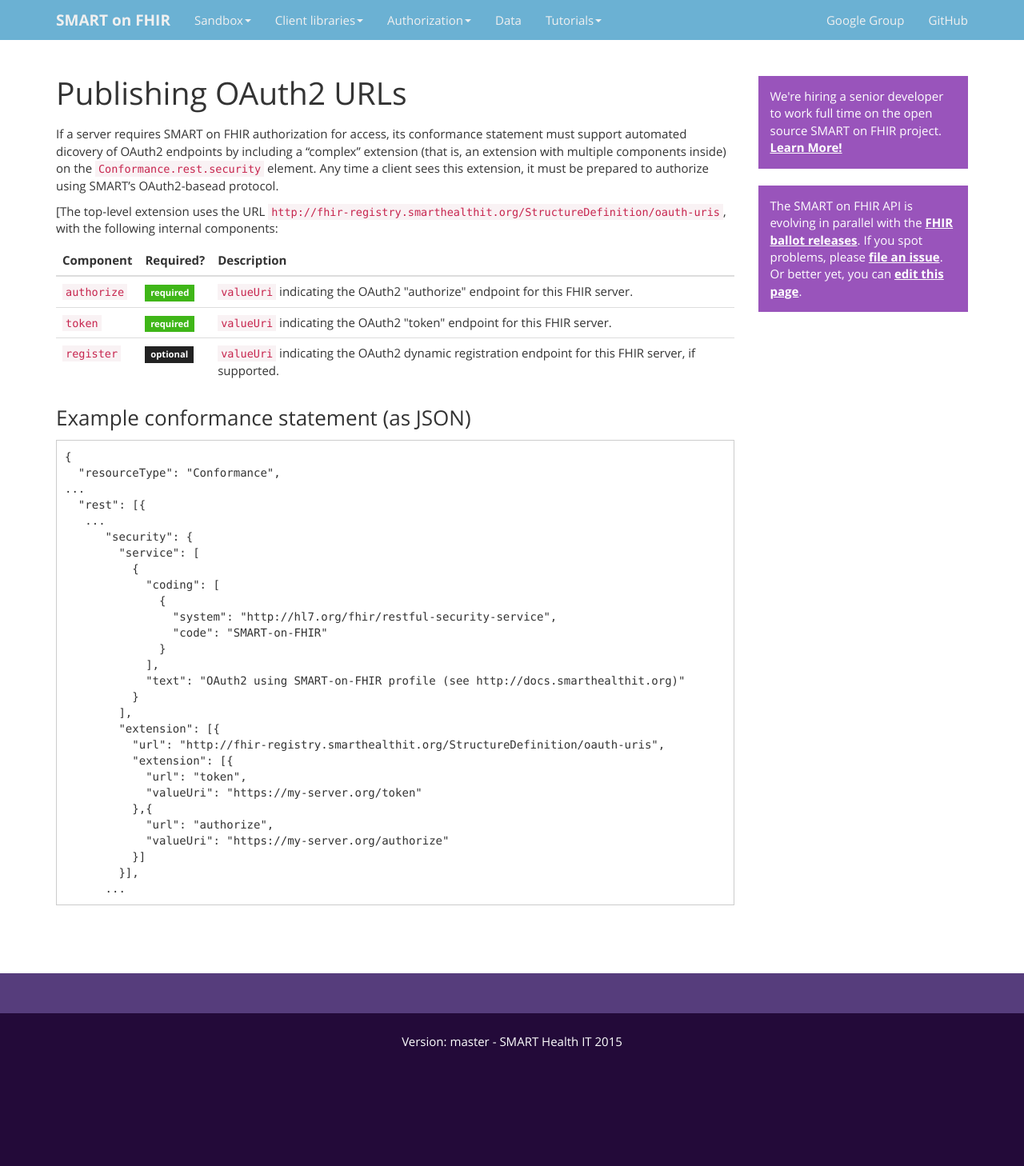
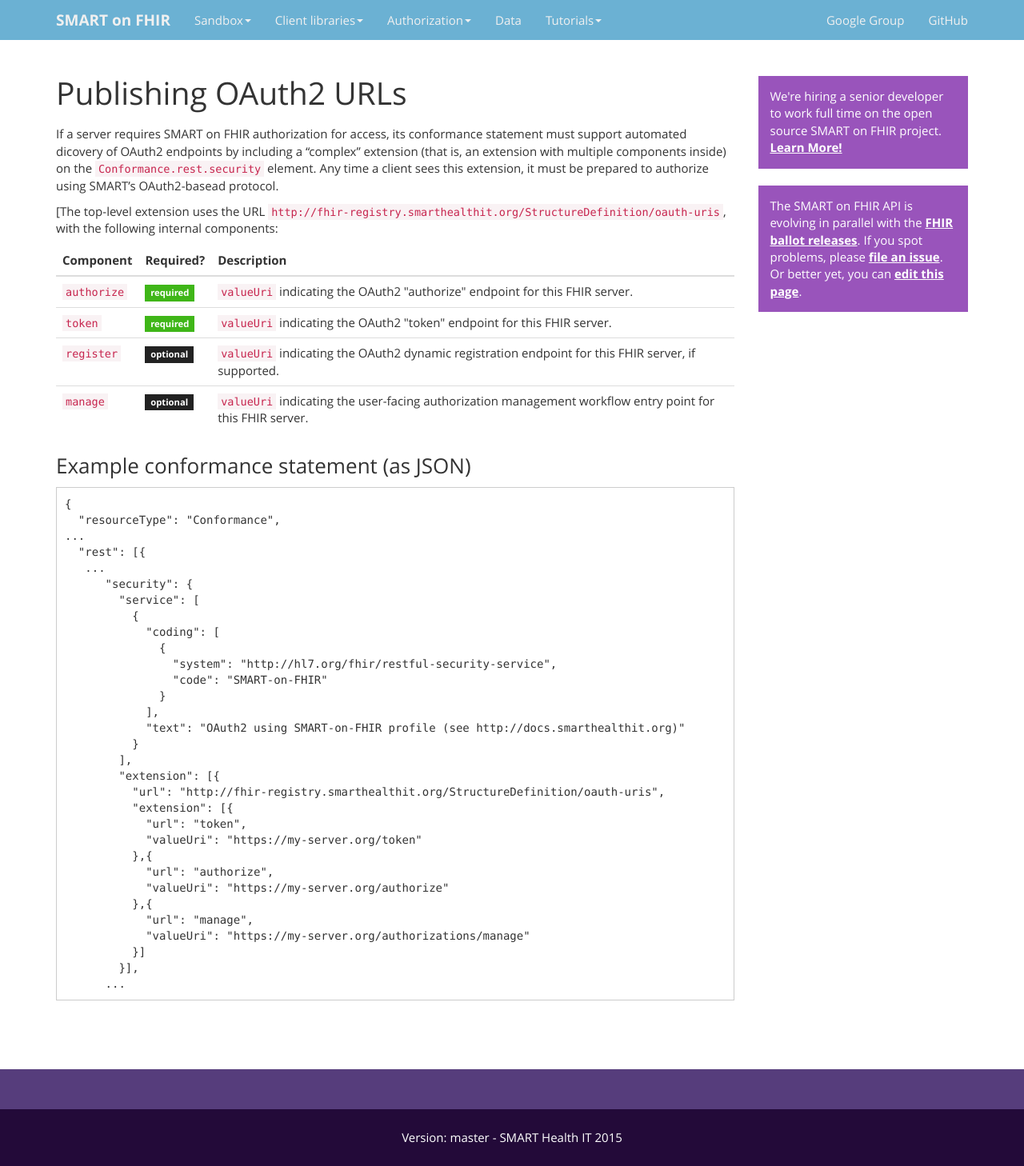
Before and after one commit to smart-on-fhir/smart-on-fhir.github.io, a Jekyll site: the page built from authorization/conformance-statement/index.md, in a window 1280 px wide. Shown: the whole page at 80% size. Built offline with Jekyll 4.4.1, drawn with Linux system fonts in a browser that asks for light colours; before the commit the page ends 1339 px from its top, so only the background shows below that.

Commit message:
Update index.md (#124)
Updated Authorization Conformance Statement to include a "manage" endpoint as proposed to the Sync For Science (S4S) Pilots:  https://groups.google.com/forum/?utm_medium=email&utm_source=footer#!msg/sync-for-science-pilots/l1IATKgwJDE/bHat2RCqAQAJ

```diff
--- a/authorization/conformance-statement/index.md
+++ b/authorization/conformance-statement/index.md
@@ -39,6 +39,11 @@ the following internal components:
       <td><code>valueUri</code> indicating the OAuth2 dynamic registration endpoint for this FHIR server, if supported.
       </td>
     </tr>
+    <tr>
+      <td><code>manage</code></td>
+      <td><span class="label label-default">optional</span></td>
+      <td><code>valueUri</code> indicating the user-facing authorization management workflow entry point for this FHIR server.</td>
+    </tr>
   </tbody>
 </table>
 
@@ -71,6 +76,9 @@ the following internal components:
           },{
             "url": "authorize",
             "valueUri": "https://my-server.org/authorize"
+          },{
+            "url": "manage",
+            "valueUri": "https://my-server.org/authorizations/manage"
           }]
         }],
       ...
```
